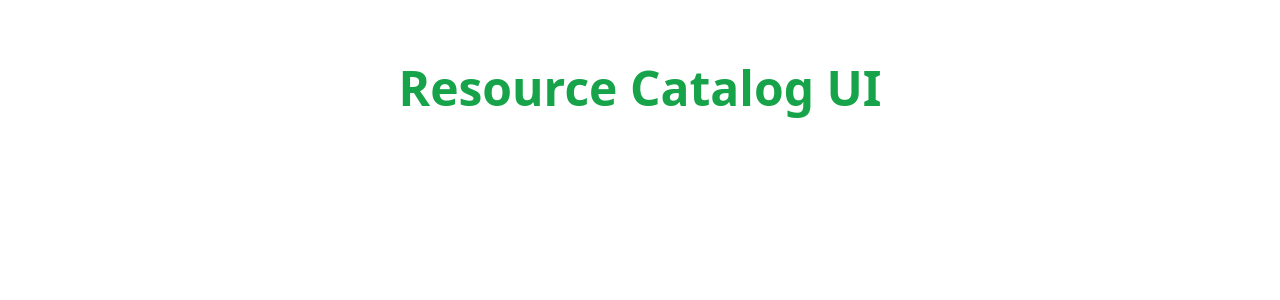
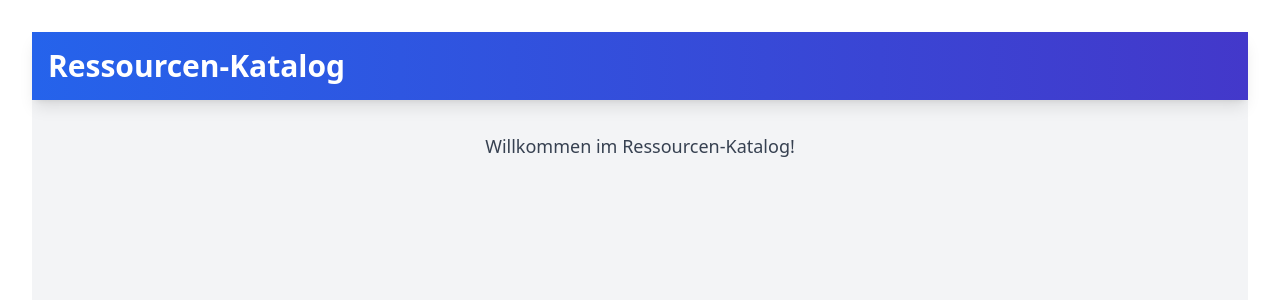
Before and after one commit to maikDOEScommit/resource-catalog-ui, a React (Vite) app: page / in a window 1280 px wide. Shown: the top 300 px of the page. Built offline with nearby package versions, Linux system fonts and the light colour scheme.

Commit message:
feat(UI-103): Basis-App-Layout mit Header und Main-Bereich implementiert

```diff
--- a/src/App.jsx
+++ b/src/App.jsx
@@ -3,9 +3,22 @@ import './App.css'
 function App() {
 
   return (
-    <>
-     <h1 className="text-5xl font-extrabold text-green-600 text-center p-8" >Resource Catalog UI</h1>
-    </>
+      <div className="min-h-screen bg-gray-100 font-sans antialiased">
+        <header className="bg-gradient-to-r from-blue-600 to-indigo-700 p-4 shadow-lg">
+          <div className="container mx-auto flex justify-between items-center">
+            <h1 className="text-3xl font-extrabold text-white">
+              Ressourcen-Katalog
+            </h1>
+            <nav>
+              {/* Hier kommt spaeter das Menu. */}
+            </nav>
+          </div>
+        </header>
+
+        <main className="container mx-auto p-4 mt-4">
+          <p className="text-gray-700 text-lg"> Willkommen im Ressourcen-Katalog!</p>
+        </main>
+      </div>
   )
 }
 
```
